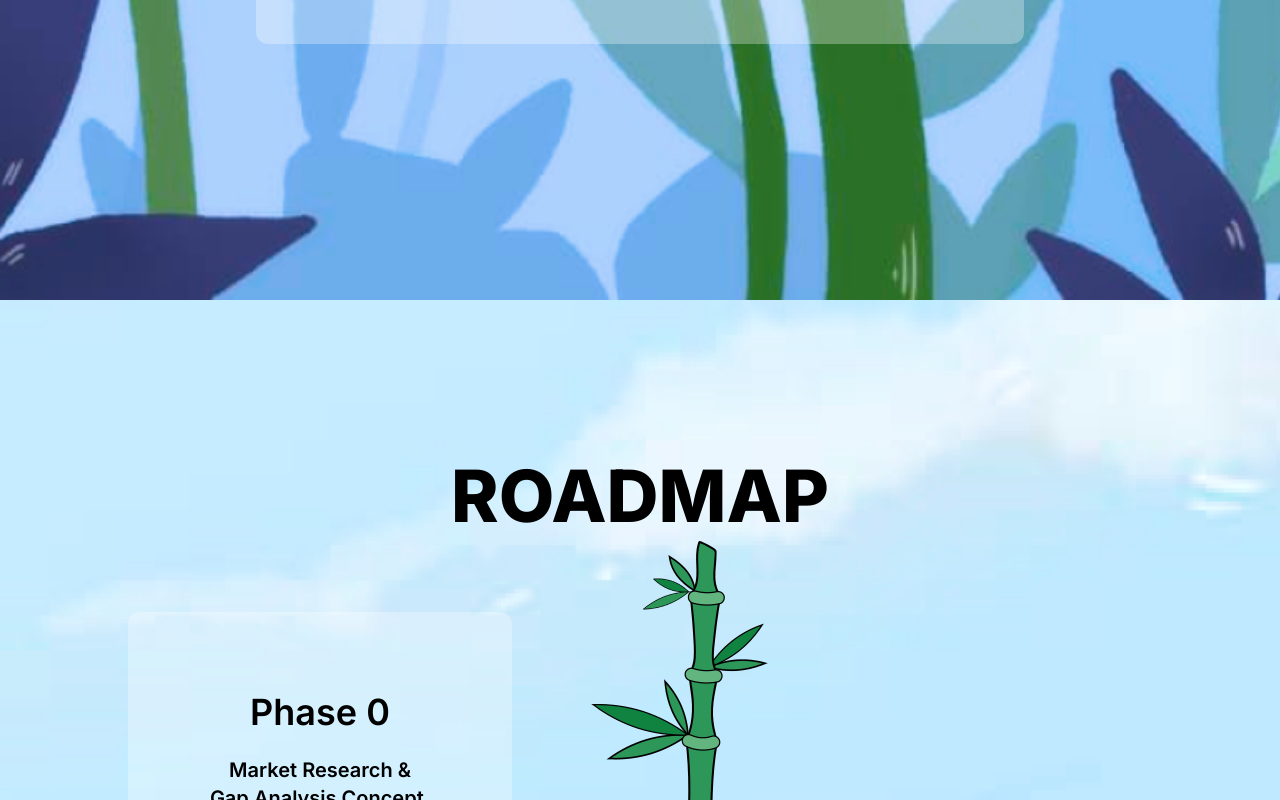
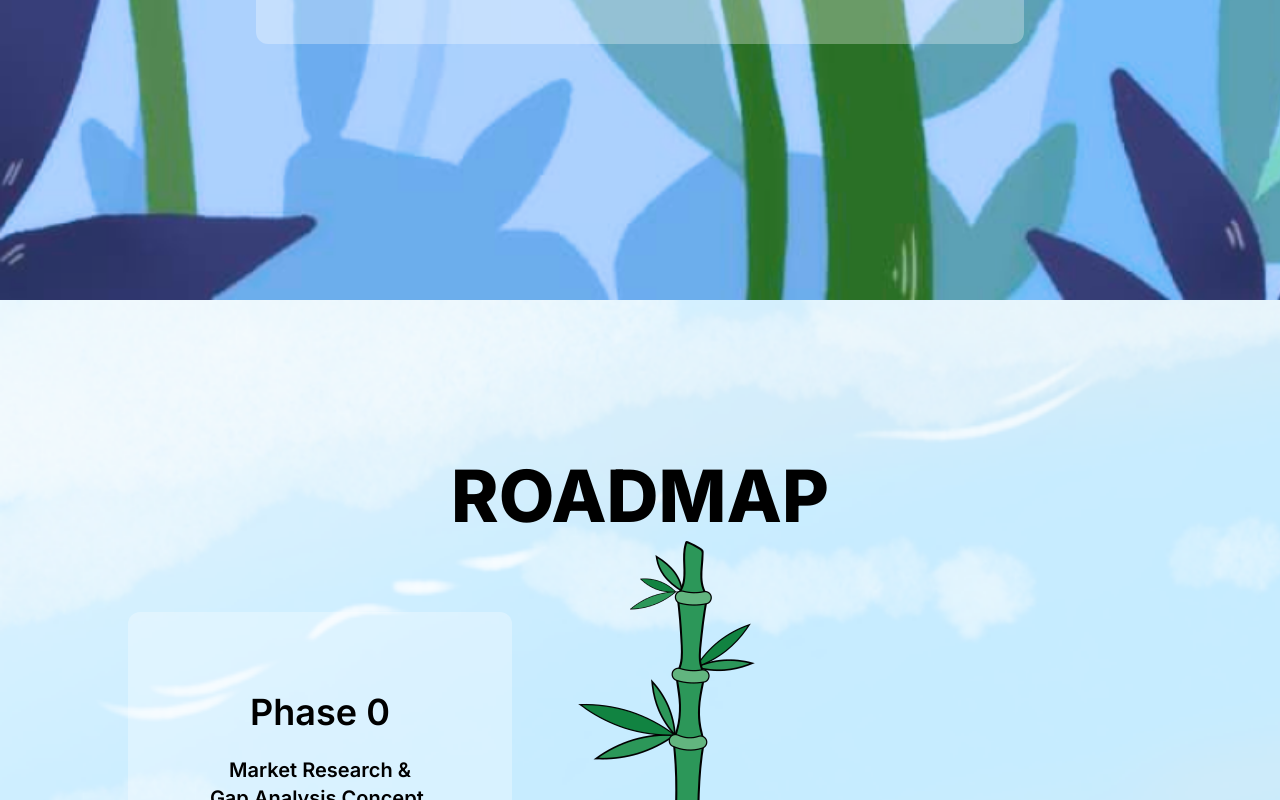
Before and after one commit to Prathamesh-Chavan-232/happy-cats-website, a Next.js app: page / in a window 1280 px wide. Shown: the part 3568-4368 px from the top of the page. Built offline with nearby package versions, Linux system fonts and the light colour scheme.

Commit message:
refactor: Roadmap Image

```diff
--- a/tailwind.config.js
+++ b/tailwind.config.js
@@ -14,7 +14,7 @@ module.exports = {
 				hero: "url('../img/hero.png')",
 				about: "url('../img/about.png')",
 				tokenomics: "url('../img/tokenomics.png')",
-				roadmap: "url('../img/roadmap-2.png')",
+				roadmap: "url('../img/roadmap.png')",
 				xoxo: "url('../img/xoxo.png')",
         splash: "url('../img/splash.png')"
 			},
```
Also changed, not shown: src/components/Roadmap.jsx (+1 -1 lines), src/img/2076CE5A-1CCB-4C49-9974-9B4E2B507180.png (deleted), src/img/roadmap.png.
